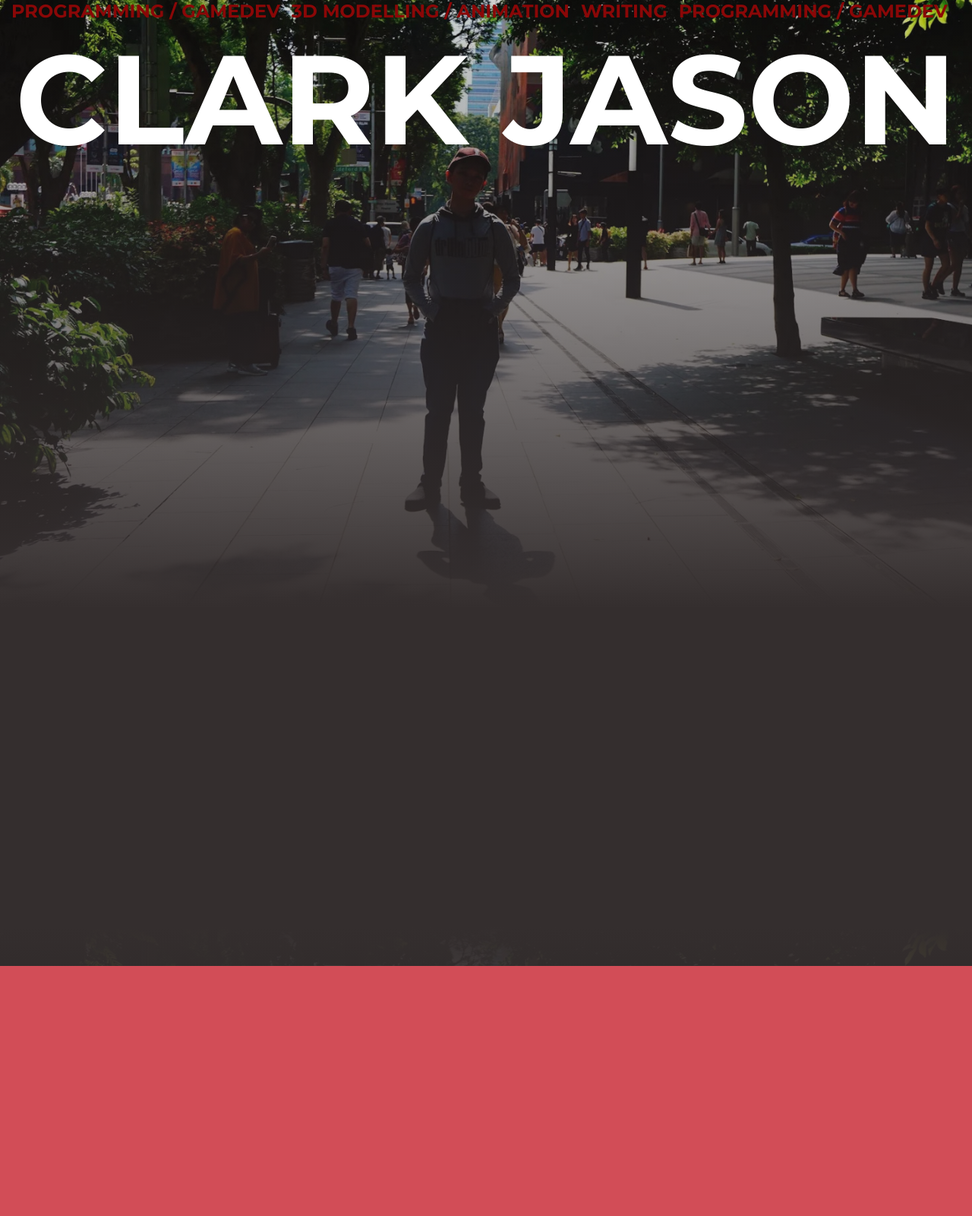
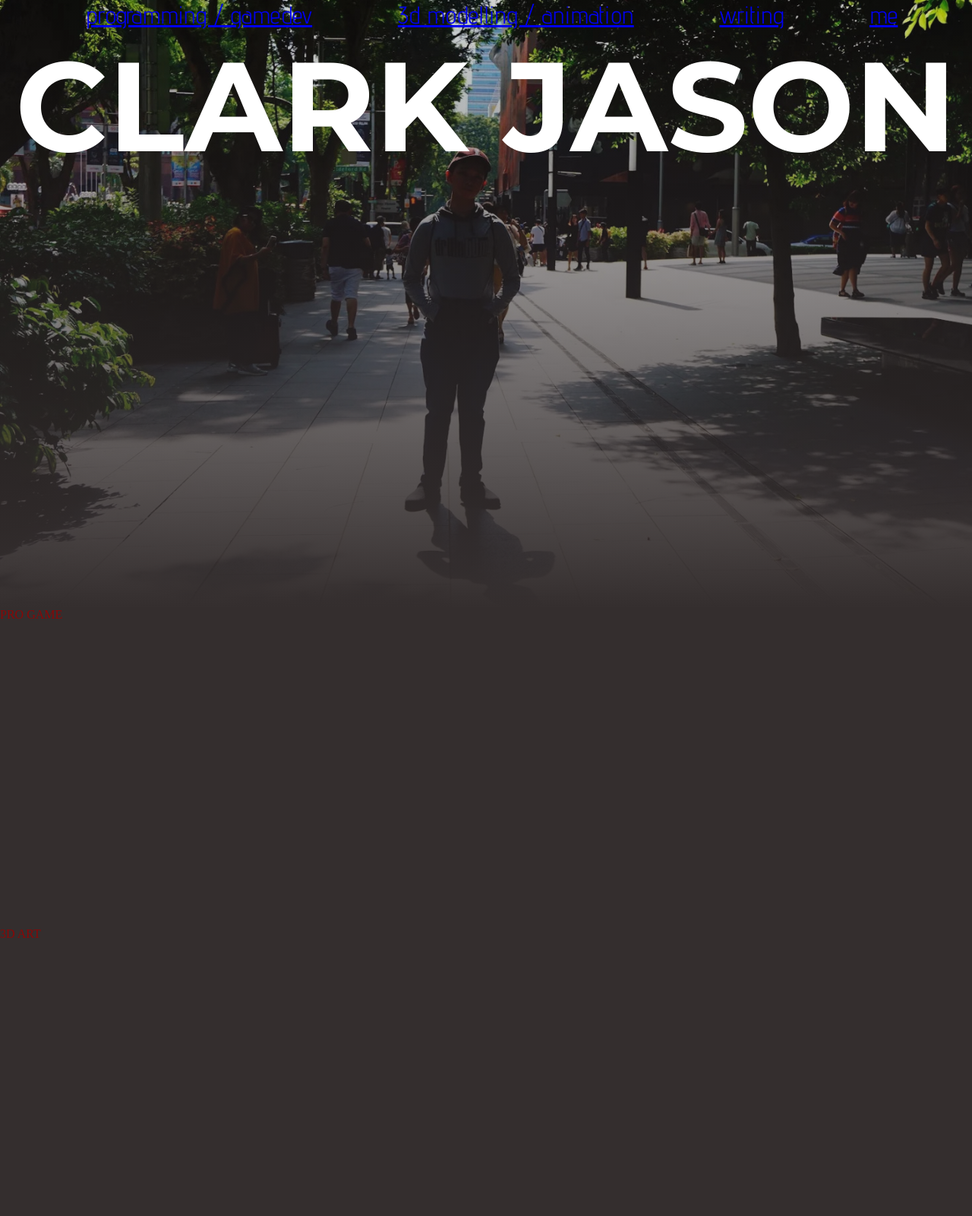
Before and after one commit to clarkjasonSK/clarkjasonsk.github.io, a plain HTML site: page index.html in a window 1280 px wide. Shown: the top 1600 px of the page at 76% size. Drawn offline with Linux system fonts and the light colour scheme.

Commit message:
hotlinks working

```diff
--- a/css/main.css
+++ b/css/main.css
@@ -25,6 +25,7 @@
 }
  html, body{
 	width: 100vw; height: 100vh;
+	scroll-behavior: smooth;
 }
 
 body{
@@ -54,25 +55,19 @@ header, #cardo{
   	background-size: cover;
 }
 
-header, #cardo{
+header{
 	height: 100vh;
 	background-image: url("../imgs/me2.jpg");
 }
 
 #nav_bar{
 	width: 100vw;
-	font-family: montserrat;
-	font-size: 24px;
+	font-family: adventpro;
+	color: white;
+	font-size: 2.5vw;
 	display: flex;
+	justify-content: space-evenly;
 }
-
-#skills{
-	display: flex;
-	justify-content: flex-end;
-	margin-left: auto;
-	margin-right: 50px;
-}
-
 .skill{
 	margin-left: 15px;
 }
--- a/index.html
+++ b/index.html
@@ -11,18 +11,18 @@
 		<header>
 			<div class="bottomBlur">
 				<div id="nav_bar">
-					<div class="skill">
-						PROGRAMMING / GAMEDEV
-					</div>
-					<div class="skill">
-						3D MODELLING / ANIMATION
-					</div>
-					<div class="skill">
-						WRITING
-					</div>
-					<div class="skill">
-						PROGRAMMING / GAMEDEV
-					</div>
+					<a href="#pro_game" class="skill">
+						programming / gamedev
+					</a>
+					<a href="#3d_art" class="skill">
+						3d modelling / animation
+					</a>
+					<a href="#writing" class="skill">
+						writing
+					</a>
+					<a href="#about" class="skill">
+						me
+					</a>
 				</div>
 				<div id="headerText">
 					CLARK JASON
@@ -30,11 +30,31 @@
 			</div>
 		</header>
 
-		<div class="section">
+		<!-- <div class="section">
+		</div> -->
+
+		<div class="section" id="pro_game">
+			<div class="topBlur">
+				PRO GAME
+			</div>
 		</div>
 
-		<div class="section" id="cardo">
+		<div class="section" id="3d_art">
+			<div class="bottomBlur">
+				3D ART
+			</div>
+		</div>
+
+		<div class="section" id="writing">
 			<div class="topBlur">
+				WRITING
+			</div>
+		</div>
+
+		<div class="section" id="about">
+			<div class="bottomBlur">
+				ABOUT
+			</div>
 		</div>
 
 	</body>
```
